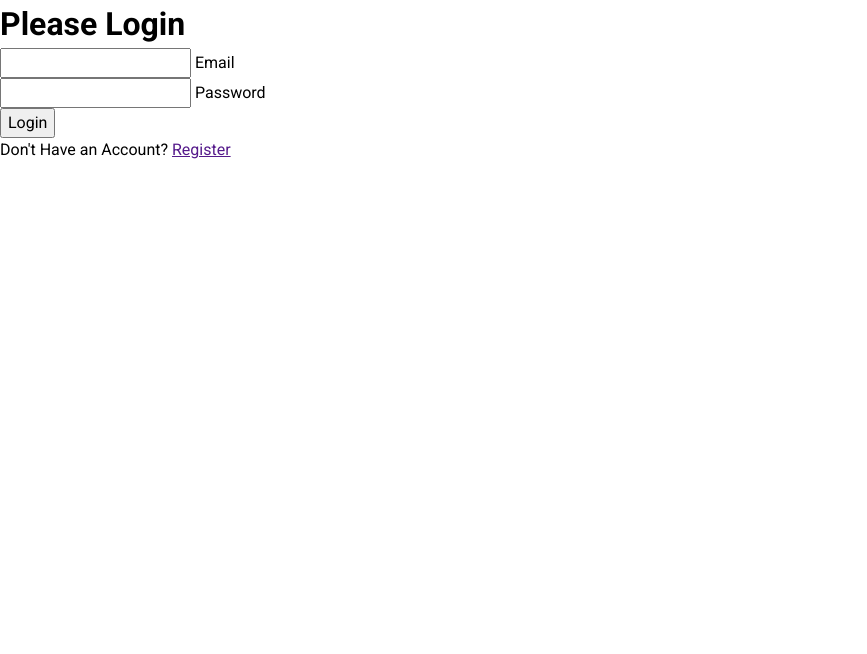
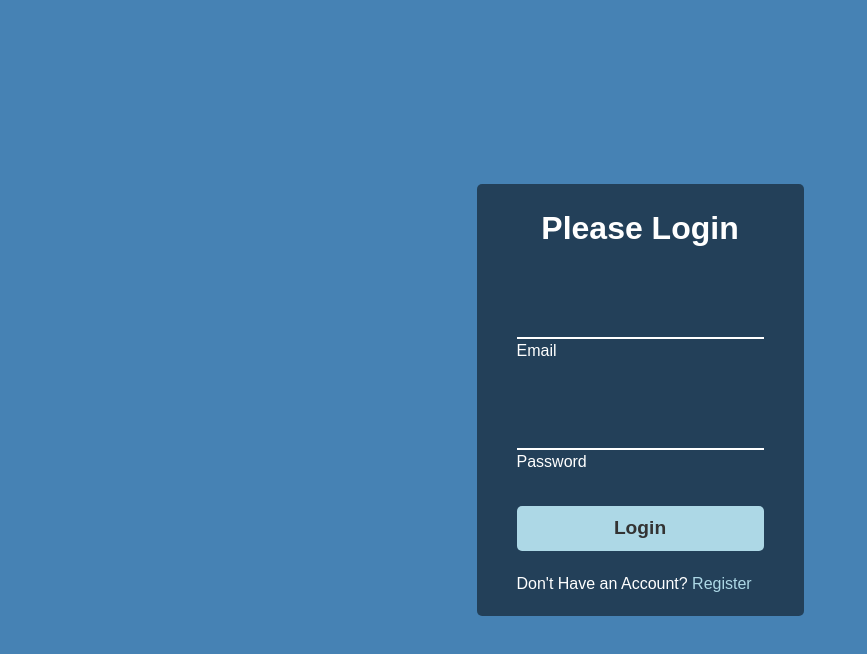
Before and after one commit to eshwarseerdat/form-input-wave, a plain HTML site: page index.html in a window 1280 px wide. Shown: the whole page, without its empty margins (0-867 px from the left). Drawn offline with Linux system fonts and the light colour scheme; a web font is replaced by a local one.

Commit message:
style page and form input

```diff
--- a/style.css
+++ b/style.css
@@ -1,5 +1,70 @@
-@import url("https://fonts.googleapis.com/css2?family=Roboto:wght@400;700&display=swap");
+@import url("https://fonts.googleapis.com/css2?family=Muli:wght@400;700&display=swap");
 
 body {
-  font-family: "Roboto";
+  font-family: "Muli", sans-serif;
+  color: #fff;
+  background-color: steelblue;
+  display: flex;
+  justify-content: center;
+  align-items: center;
+  overflow: hidden;
 }
+
+main {
+  background-color: rgba(0, 0, 0, 0.5);
+  padding: 1.3rem 2.5rem;
+  border-radius: 5px;
+}
+
+h1 {
+  text-align: center;
+  margin-bottom: 2rem;
+}
+
+p a {
+  color: lightblue;
+  text-decoration: none;
+}
+
+.btn {
+  display: inline-block;
+  width: 100%;
+  color: #333;
+  background-color: #add8e6;
+  border: none;
+  border-radius: 5px;
+  padding: 0.5rem;
+  font-size: 1.2rem;
+  margin-bottom: 1.3rem;
+  cursor: pointer;
+  font-weight: 600;
+}
+
+.btn:focus {
+  outline: 0;
+}
+
+.btn:active {
+  scale: 0.98;
+}
+
+.form-control {
+  position: relative;
+  margin-bottom: 2rem;
+}
+
+.form-control input {
+  background-color: transparent;
+  border: none;
+  border-bottom: 2px solid #fff;
+  color: #fff;
+  display: block;
+  width: 100%;
+  font-size: 1.2rem;
+  padding: 1rem 0 0.5rem;
+}
+
+input:focus,
+input:valid {
+  outline: none;
+}
```
